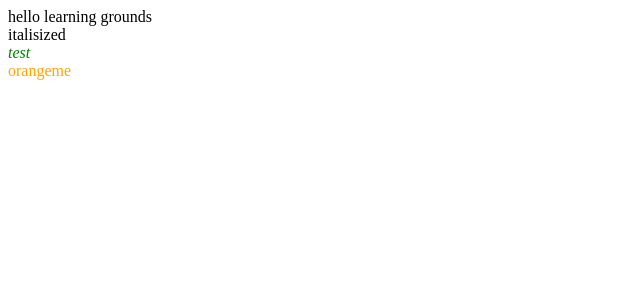
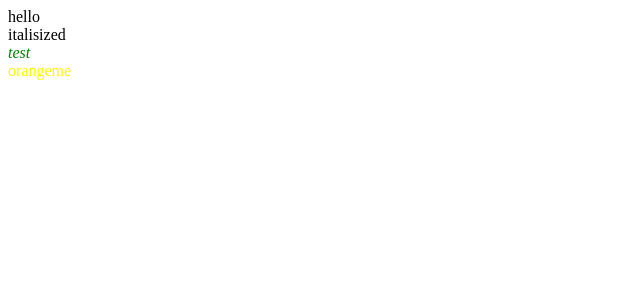
Before and after one commit to chapeI/soe, an Angular app: page / in a window 1280 px wide. Shown: the top 300 px of the page, without its empty margins (0-640 px from the left). Built offline with nearby package versions, Linux system fonts and the light colour scheme.

Commit message:
[style.color] looks for x

```diff
--- a/src/app/learning/learning.component.ts
+++ b/src/app/learning/learning.component.ts
@@ -3,10 +3,9 @@ import { Component, OnInit } from '@angular/core';
 @Component({
   selector: 'app-learning',
   template: `
-  learning grounds
-  <div [class.text-danger]="error">italisized</div>
-  <div [ngClass]="x">test</div>
-  <div [style.color]="'orange'">orangeme</div>
+    <div [class.text-danger]="error">italisized</div>
+    <div [ngClass]="y">test</div>
+    <div [style.color]="x">orangeme</div>
   `,
   styles: [`
     .make-text-italized {
@@ -22,10 +21,11 @@ import { Component, OnInit } from '@angular/core';
 })
 export class LearningComponent implements OnInit {
 
+  public x = "yellow"
   public error = false
   public emphasize = true
   public okay = true;
-  public x = {
+  public y = {
     "text-success": this.okay,
     "text-error": this.error,
     "make-text-italized": this.emphasize,
```
